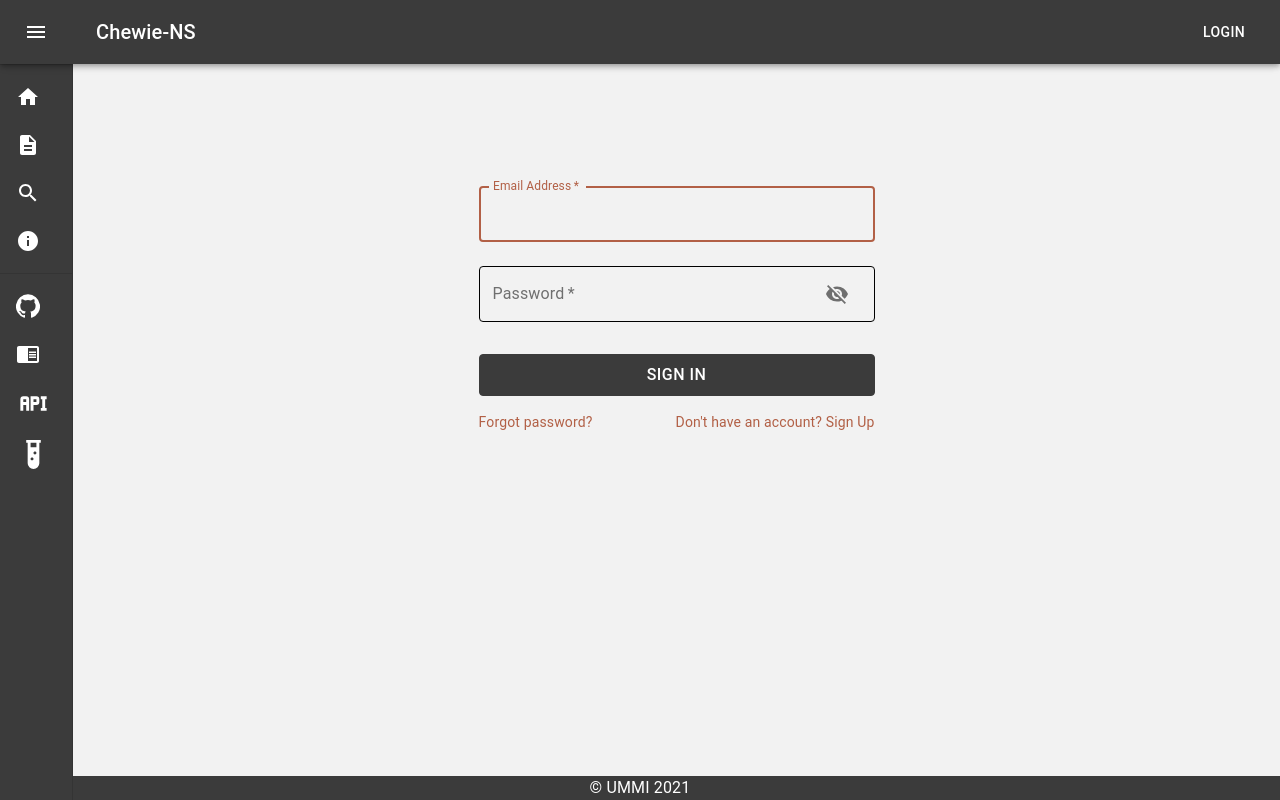
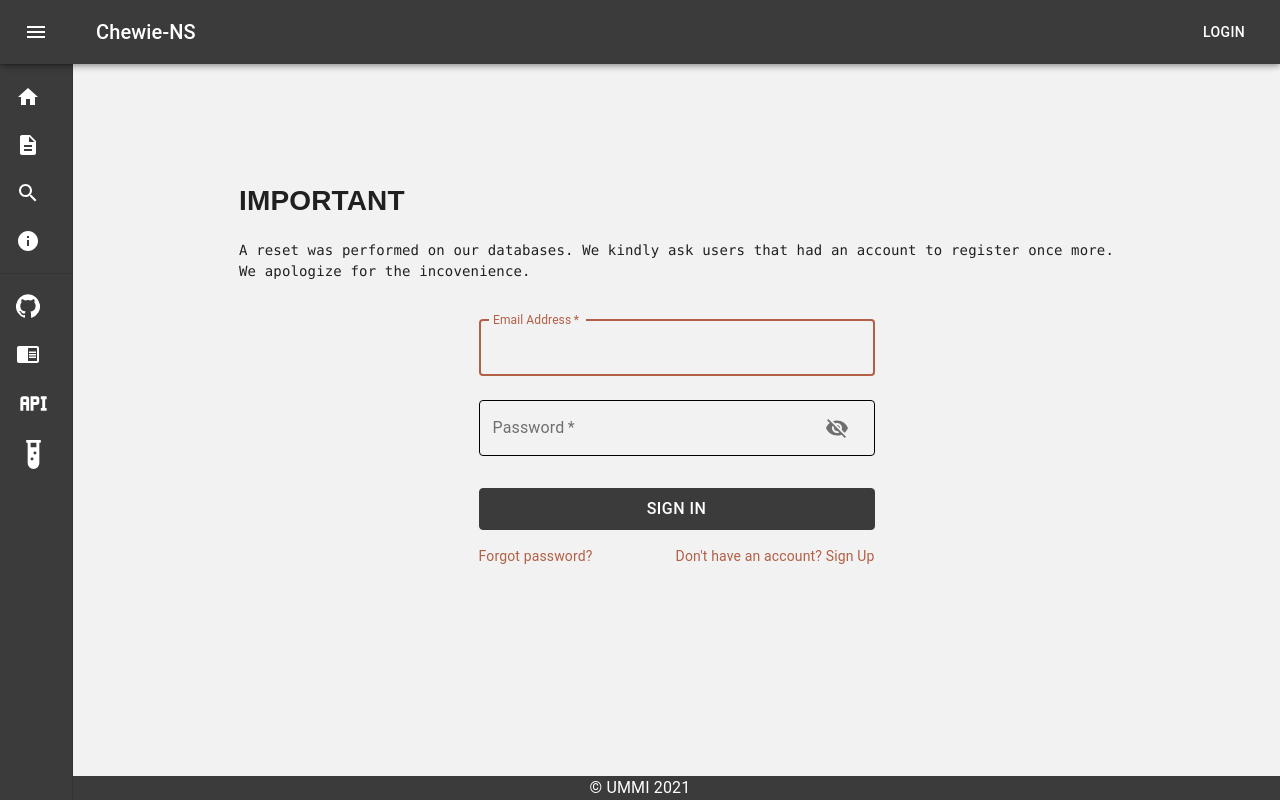
Before and after one commit to B-UMMI/Chewie-NS, a React (Create React App) app in the folder frontend_react/chewie_ns/: page /auth in a window 1280 px wide. Built offline with nearby package versions, Linux system fonts and the light colour scheme.

Commit message:
Moved the important message to the Login page.

```diff
--- a/frontend_react/chewie_ns/src/components/data/chewie.js
+++ b/frontend_react/chewie_ns/src/components/data/chewie.js
@@ -1,9 +1,5 @@
 const chewie_front = `
 # Chewie-NS: Enabling the use of gene-by-gene typing methods through a public and centralized service
-
-# IMPORTANT
-## A reset was performed on our databases. We kindly ask users that had an account to register once more.
-## We apologize for the incovenience.
 
 ## Overview
 
--- a/frontend_react/chewie_ns/src/containers/Auth/MuiLogin/MuiLogin.js
+++ b/frontend_react/chewie_ns/src/containers/Auth/MuiLogin/MuiLogin.js
@@ -5,6 +5,7 @@ import { Redirect, Link as RouterLink } from "react-router-dom";
 // Chewie local import
 import Aux from "../../../hoc/Aux/Aux";
 import * as actions from "../../../store/actions/index";
+import Markdown from "../../../components/Markdown/Markdown";
 import Copyright from "../../../components/Copyright/Copyright";
 
 // Material UI imports
@@ -122,6 +123,10 @@ class SignIn extends Component {
   render() {
     const { classes } = this.props;
 
+    const UserMessage = `# IMPORTANT
+    A reset was performed on our databases. We kindly ask users that had an account to register once more.
+    We apologize for the incovenience.`;
+
     let visibilityIcon = (
       <InputAdornment position="end">
         <IconButton
@@ -150,6 +155,7 @@ class SignIn extends Component {
         <Container component="main" maxWidth="xs">
           <CssBaseline />
           <div className={classes.paper}>
+            <Markdown markdown={UserMessage} />
             {authRedirect}
             {errorMessage}
             <form
```
